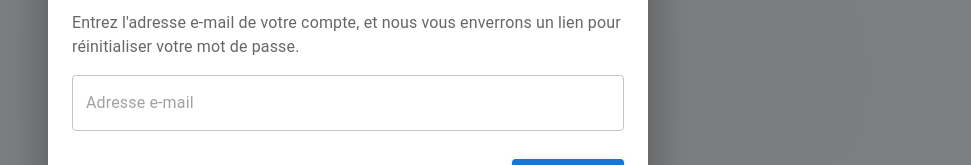
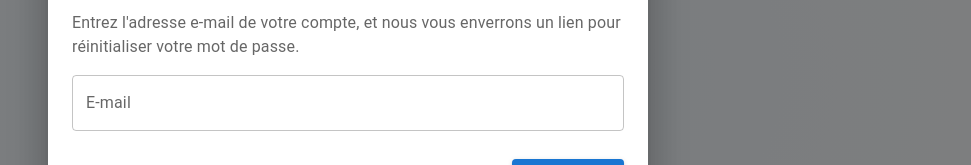
Before and after one commit to Marshall331/react-project, a React (Vite) app in the folder front/: page / in a window 1280 px wide. Both pictures are taken after a click on the button "Mot de passe oublié ?". Shown: the part 325-490 px from the top of the page, without its empty margins (292-1263 px from the left). Built offline with nearby package versions, Linux system fonts and the light colour scheme.

Commit message:
bug fix in routes

```diff
--- a/front/src/components/Auth/SignIn/ForgotPassword.jsx
+++ b/front/src/components/Auth/SignIn/ForgotPassword.jsx
@@ -4,8 +4,9 @@ import Dialog from '@mui/material/Dialog';
 import DialogActions from '@mui/material/DialogActions';
 import DialogContent from '@mui/material/DialogContent';
 import DialogContentText from '@mui/material/DialogContentText';
-import OutlinedInput from '@mui/material/OutlinedInput';
 import Typography from '@mui/material/Typography';
+import FormControl from '@mui/material/FormControl';
+import TextField from '@mui/material/TextField';
 
 function ForgotPassword({ open, handleClose }) {
   return (
@@ -22,7 +23,7 @@ function ForgotPassword({ open, handleClose }) {
       }}
     >
       <Typography
-        sx={{ width: '100%', fontSize: 'clamp(2rem, 10vw, 2.15rem)', marginTop:"0.25em", textAlign: 'center' }}
+        sx={{ width: '100%', fontSize: 'clamp(2rem, 10vw, 2.15rem)', marginTop: "0.25em", textAlign: 'center' }}
       >
         Réinitialiser le mot de passe
       </Typography>
@@ -33,17 +34,21 @@ function ForgotPassword({ open, handleClose }) {
           Entrez l&apos;adresse e-mail de votre compte, et nous vous enverrons un lien pour
           réinitialiser votre mot de passe.
         </DialogContentText>
-        <OutlinedInput
-          autoFocus
-          required
-          margin="dense"
-          id="email"
-          name="email"
-          label="Adresse e-mail"
-          placeholder="Adresse e-mail"
-          type="email"
-          fullWidth
-        />
+        <FormControl>
+          <TextField
+            // error={emailError}
+            // helperText={emailErrorMessage}
+            id="email"
+            type="email"
+            name="email"
+            label="E-mail"
+            variant="outlined"
+            autoComplete="email"
+            fullWidth
+            color="primary"
+            sx={{ ariaLabel: 'email' }}
+          />
+        </FormControl>
       </DialogContent>
       <DialogActions sx={{ pb: 3, px: 3 }}>
         <Button onClick={handleClose}>Annuler</Button>
--- a/front/src/main.jsx
+++ b/front/src/main.jsx
@@ -2,12 +2,9 @@ import { StrictMode } from 'react'
 import { createRoot } from 'react-dom/client'
 import App from './App.jsx'
 import './assets/css/application.min.css'
-import { ThemeProvider } from './hooks/useTheme.jsx';
 
 createRoot(document.getElementById('root')).render(
   <StrictMode>
-    <ThemeProvider>
       <App />
-    </ThemeProvider>
   </StrictMode>,
 )
--- a/front/src/routes/PrivateRoutes.jsx
+++ b/front/src/routes/PrivateRoutes.jsx
@@ -7,7 +7,7 @@ import Multiplayer from '../pages/Multiplayer';
 export default function PrivateRoutes() {
     return (
         <Routes>
-            <Route path="/" element={<Home />} />
+            <Route path="/*" element={<Home />} />
             <Route path="/solo" element={<Solo />} />
             <Route path="/multiplayer" element={<Multiplayer />} />
         </Routes>
--- a/front/src/routes/PublicRoutes.jsx
+++ b/front/src/routes/PublicRoutes.jsx
@@ -5,7 +5,7 @@ import Register from '../pages/Auth/Register';
 export default function PublicRoutes() {
     return (
         <Routes>
-            <Route path="/" element={<Login />} />
+            <Route path="/*" element={<Login />} />
             <Route path="/login" element={<Login />} />
             <Route path="/register" element={<Register />} />
         </Routes>
```
Also changed, not shown: front/src/App.jsx (+5 -2 lines), front/src/pages/Auth/AuthRouter.jsx (deleted, +0 -14 lines).
